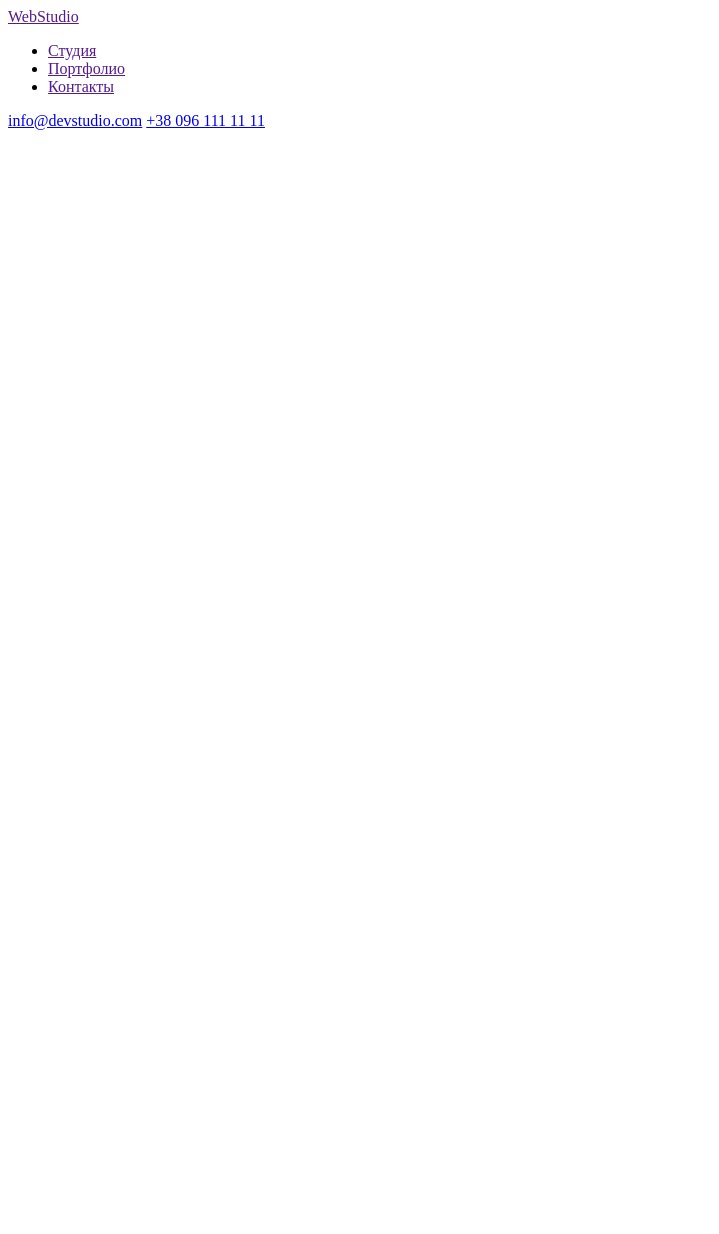
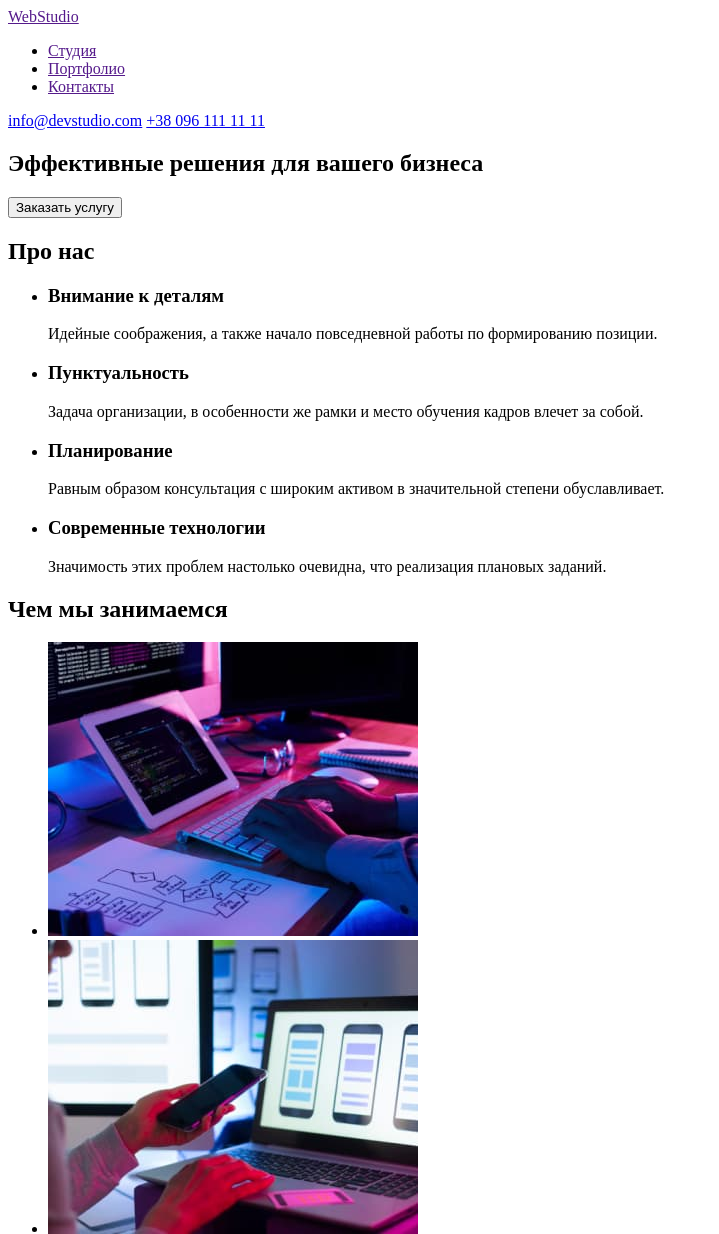
Before and after one commit to alexovr1/goit-markup-hw-01, a plain HTML site: page index.html in a window 1280 px wide. Shown: the top 1234 px of the page, without its empty margins (0-719 px from the left). Before the commit the page ends 800 px from the top, so only its background shows below. Drawn offline with Linux system fonts and the light colour scheme.

Commit message:
Заполнены 2 секции мейна+залиты оптимизированые картинки

```diff
--- a/index.html
+++ b/index.html
@@ -20,7 +20,39 @@
         <a href="tel:+380961111111">+38 096 111 11 11</a>
     </header>
     <main>
-
+        <section>
+            <h1>Эффективные решения для вашего бизнеса</h1>
+            <button type="button">Заказать услугу</button>
+        </section>
+        <section>
+            <h2>Про нас</h2>
+            <ul>
+                <li>
+                    <h3>Внимание к деталям</h3>
+                    <p>Идейные соображения, а также начало повседневной работы по формированию позиции.</p>
+                </li>
+                <li>
+                    <h3>Пунктуальность</h3>
+                    <p>Задача организации, в особенности же рамки и место обучения кадров влечет за собой.</p>
+                </li>
+                <li>
+                    <h3>Планирование</h3>
+                    <p>Равным образом консультация с широким активом в значительной степени обуславливает.</p>
+                </li>
+                <li>
+                    <h3>Современные технологии</h3>
+                    <p>Значимость этих проблем настолько очевидна, что реализация плановых заданий.</p>
+                </li>
+            </ul>
+        </section>
+        <section>
+            <h2>Чем мы занимаемся</h2>
+            <ul>
+                <li><img src="./images/img.jpg" alt="набор кода"></li>
+                <li><img src="./images/img-1.jpg" alt="силует телефона на экране ноутбука"></li>
+                <li><img src="./images/img-2.jpg" alt="выбор цвета на палитре"></li>
+            </ul>
+        </section>
     </main>
     <footer>
 
```
Also changed, not shown: images/igor.jpg (added), images/img-1.jpg (added), images/img-2.jpg (added), images/img.jpg (added), images/miha.jpg (added), images/nikola.jpg (added), images/olga.jpg (added). Lines whose indentation alone changed are shown as unchanged.
